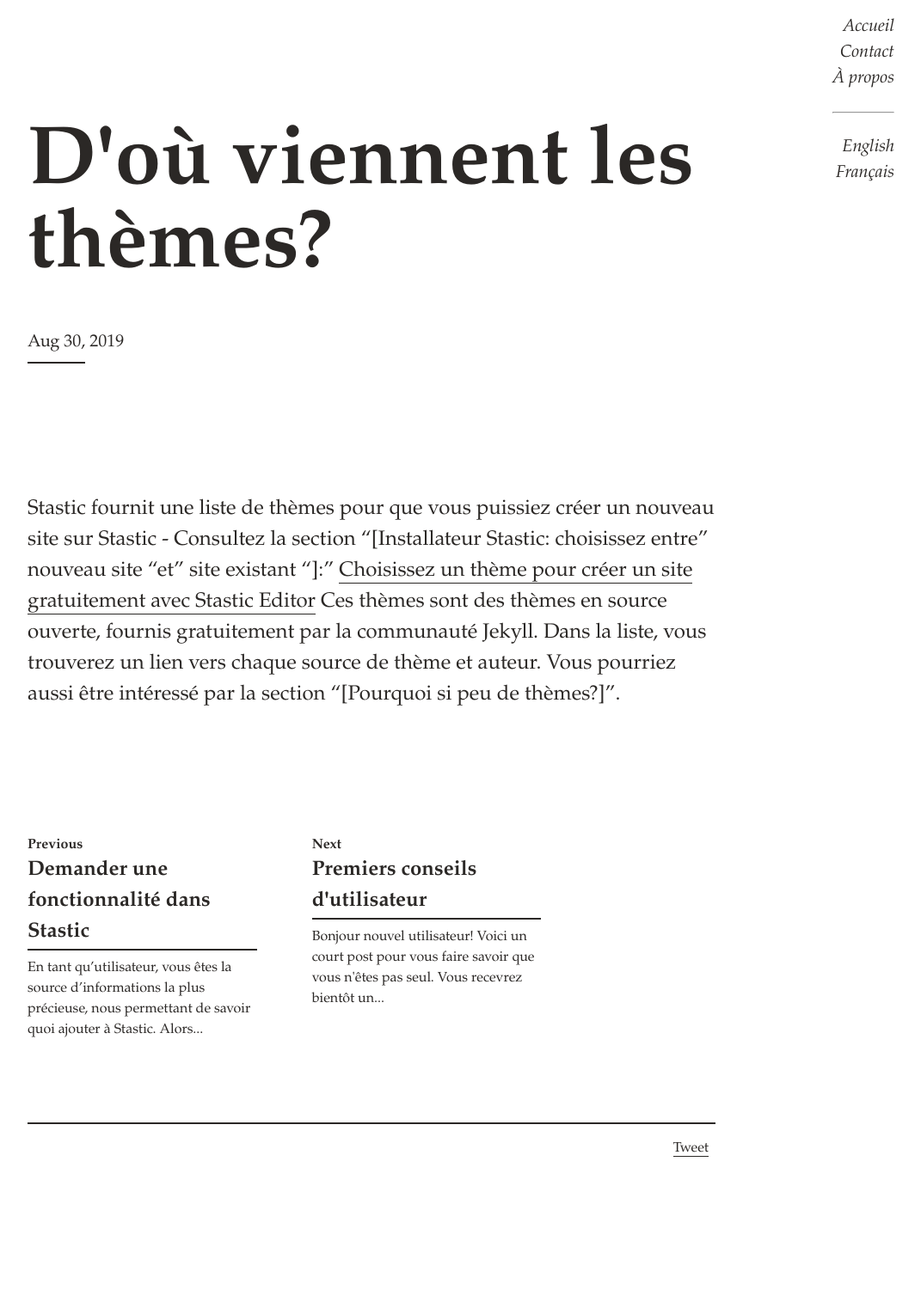
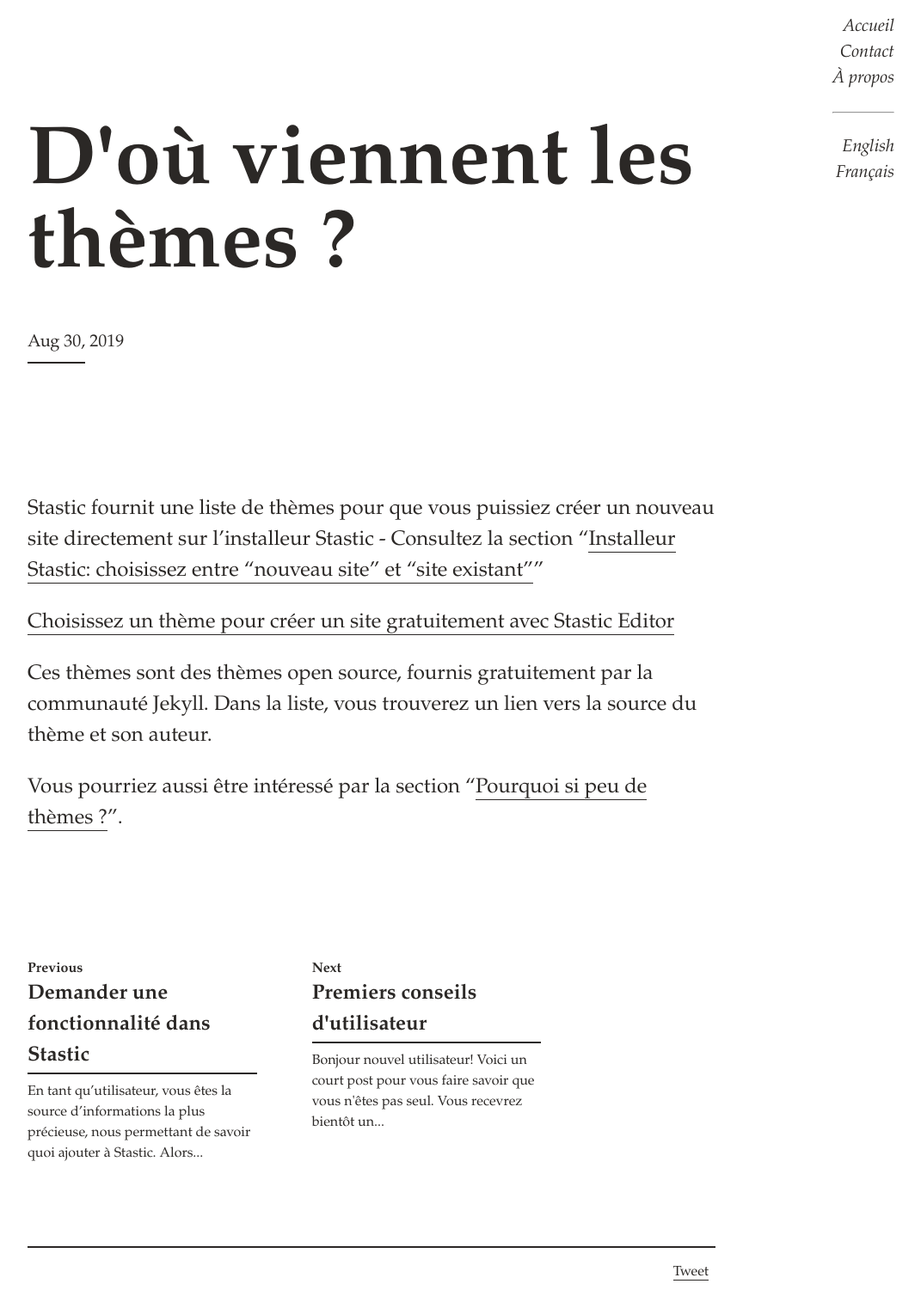
Before and after one commit to lexoyo/www.stastic.net, a Jekyll site: the page built from _fr/dou_viennent_les_themes_.md, in a window 1280 px wide. Shown: the whole page at 86% size, without its empty margins (208-1279 px from the left). Built offline with Jekyll 4.4.1, drawn with Linux system fonts in a browser that asks for light colours; comment, search, counter and statistics services are not loaded; before the commit the page ends 1364 px from its top, so only the background shows below that.

Commit message:
Create _fr/dou_viennent_les_themes_.md

```diff
--- a/_fr/dou_viennent_les_themes_.md
+++ b/_fr/dou_viennent_les_themes_.md
@@ -1,4 +1,11 @@
 ---
-title: D'où viennent les thèmes?
+title: D'où viennent les thèmes ?
+
 ---
-Stastic fournit une liste de thèmes pour que vous puissiez créer un nouveau site sur Stastic - Consultez la section "[Installateur Stastic: choisissez entre" nouveau site "et" site existant "]:" [Choisissez un thème pour créer un site gratuitement avec Stastic Editor](https://www.stastic.net/assets/2019-08-03-953488.png) Ces thèmes sont des thèmes en source ouverte, fournis gratuitement par la communauté Jekyll. Dans la liste, vous trouverez un lien vers chaque source de thème et auteur. Vous pourriez aussi être intéressé par la section "[Pourquoi si peu de thèmes?]".
+Stastic fournit une liste de thèmes pour que vous puissiez créer un nouveau site directement sur l'installeur Stastic - Consultez la section "[Installeur Stastic: choisissez entre "nouveau site" et "site existant"](https://www.stastic.net/docs/fr/stastic-install-choisir-entre-le-nouveau-site-web-et-le-site-web-existant)"
+
+[Choisissez un thème pour créer un site gratuitement avec Stastic Editor](https://www.stastic.net/assets/2019-08-03-953488.png)
+
+Ces thèmes sont des thèmes open source, fournis gratuitement par la communauté Jekyll. Dans la liste, vous trouverez un lien vers la source du thème et son auteur.
+
+Vous pourriez aussi être intéressé par la section "[Pourquoi si peu de thèmes ?](/docs/fr/pourquoi-si-peu-de-themes)".
```
